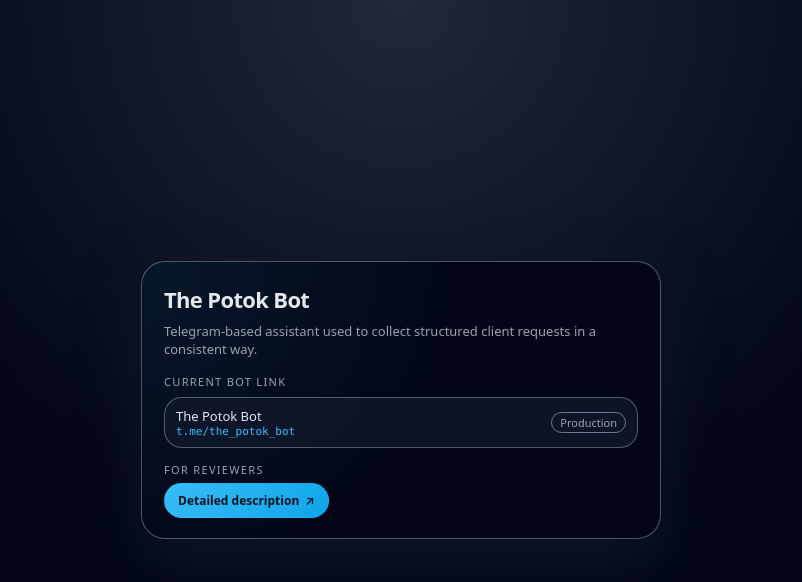
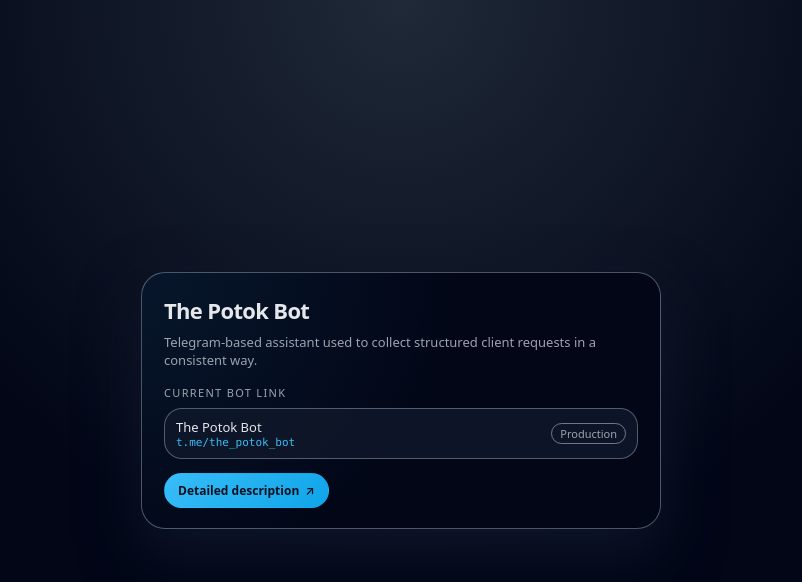
Before and after one commit to Ivang71/ptk, a plain HTML site: page index.html in a window 1280 px wide. Shown: the whole page, without its empty margins (239-1041 px from the left). Drawn offline with Linux system fonts and the light colour scheme.

Commit message:
remove button subtitle

```diff
--- a/index.html
+++ b/index.html
@@ -159,7 +159,6 @@
       </a>
     </div>
 
-    <div class="section-label" id="idx-review-section">For reviewers</div>
     <div class="actions">
       <a class="btn btn-primary" href="./landing.html">
         <span id="idx-btn-landing">Detailed description</span>
@@ -178,7 +177,6 @@
           botSection: "Current bot link",
           botName: "The Potok Bot",
           botEnv: "Production",
-          reviewSection: "For reviewers",
           btnLanding: "Detailed description"
         },
         ru: {
@@ -187,7 +185,6 @@
           botSection: "Текущая ссылка на бота",
           botName: "Бот «Поток»",
           botEnv: "Основной бот",
-          reviewSection: "Для проверяющих",
           btnLanding: "Подробное описание"
         }
       };
@@ -202,7 +199,6 @@
       set("idx-bot-section", "botSection");
       set("idx-bot-name", "botName");
       set("idx-bot-env", "botEnv");
-      set("idx-review-section", "reviewSection");
       set("idx-btn-landing", "btnLanding");
     })();
   </script>
```
